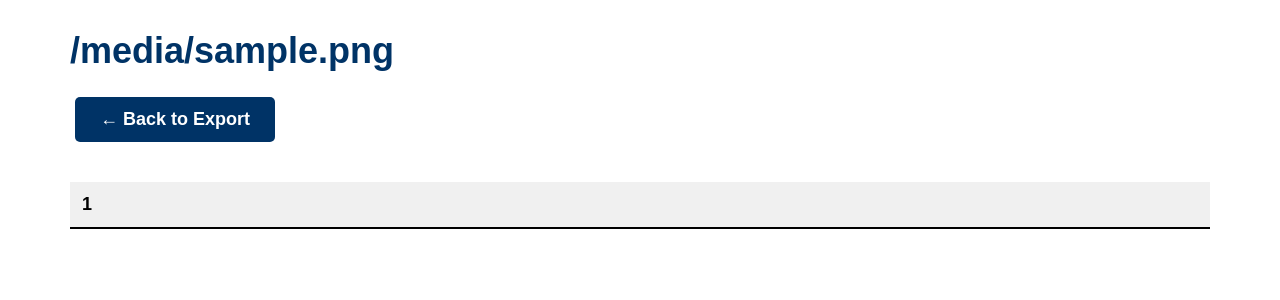
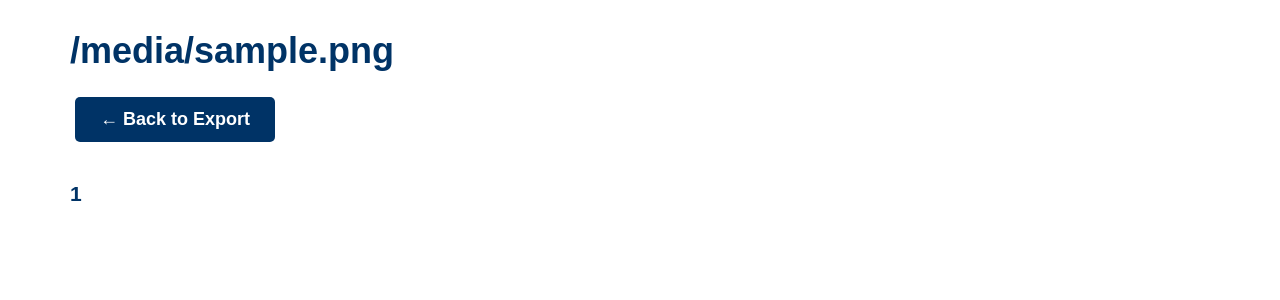
Before and after one commit to brandontrice/sunset-courts, a Flask app: template templates/view_backup.html in a window 1280 px wide. Shown: the part 53-353 px from the top of the page. Run offline with Flask 3, Linux system fonts and the light colour scheme; the template is opened without the code that fills it: most values are stand-ins (such as "Sample title", 1, 10 or a date in 2020).

Commit message:
Update view_backup.html

```diff
--- a/templates/view_backup.html
+++ b/templates/view_backup.html
@@ -2,21 +2,50 @@
 {% block content %}
 <h1>{{ filename }}</h1>
 <a href="/export" class="btn btn-secondary" style="margin-bottom: 20px;">← Back to Export</a>
-<div style="overflow-x: auto;">
-    <table class="table table-bordered table-sm" style="margin-top: 20px; white-space: nowrap;">
-        {% for row in rows %}
-            {% if row | length == 1 %}
-                <tr><td colspan="20" style="font-weight: bold; background-color: #f0f0f0;">{{ row[0] }}</td></tr>
-            {% elif row | length == 0 %}
-                <tr><td colspan="20">&nbsp;</td></tr>
-            {% else %}
+
+{% set ns = namespace(rows=[]) %}
+
+{% for row in rows %}
+    {% if row | length == 1 and ns.rows | length > 0 %}
+        <!-- Close previous section and render its table -->
+        <div style="overflow-x: auto; margin-bottom: 30px;">
+            <table class="table table-bordered table-sm" style="white-space: nowrap;">
+                {% for r in ns.rows %}
+                    <tr>
+                        {% for cell in r %}
+                            <td>{{ cell }}</td>
+                        {% endfor %}
+                    </tr>
+                {% endfor %}
+            </table>
+        </div>
+        {% set ns.rows = [] %}
+    {% endif %}
+
+    {% if row | length == 1 %}
+        <!-- Section header -->
+        <h3 style="margin-top: 20px;">{{ row[0] }}</h3>
+        {% set ns.rows = [] %}
+    {% elif row | length == 0 %}
+        {# skip blank rows #}
+    {% else %}
+        {% set ns.rows = ns.rows + [row] %}
+    {% endif %}
+{% endfor %}
+
+<!-- Render the final section -->
+{% if ns.rows | length > 0 %}
+    <div style="overflow-x: auto; margin-bottom: 30px;">
+        <table class="table table-bordered table-sm" style="white-space: nowrap;">
+            {% for r in ns.rows %}
                 <tr>
-                    {% for cell in row %}
+                    {% for cell in r %}
                         <td>{{ cell }}</td>
                     {% endfor %}
                 </tr>
-            {% endif %}
-        {% endfor %}
-    </table>
-</div>
+            {% endfor %}
+        </table>
+    </div>
+{% endif %}
+
 {% endblock %}
```
